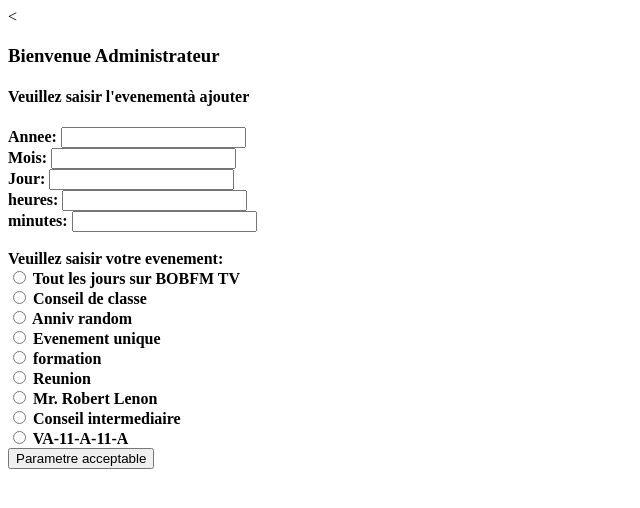
After one commit to MoB-Dos/ProjetWeb, a PHP site: page /formu_agenda.html in a window 1280 px wide. The commit adds this page. Shown: the top 508 px of the page, without its empty margins (0-640 px from the left). Run offline with PHP 8.4, Linux system fonts and the light colour scheme.

Commit message:
calendrier fini

```diff
--- /dev/null
+++ b/Calendrier/formu_agenda.html
@@ -0,0 +1,40 @@
+<<!DOCTYPE html>
+<html>
+<form method="post" action="agenda.php">
+
+
+    <h3>Bienvenue Administrateur<h3>
+      <h4>Veuillez saisir l'evenementà ajouter<h4>
+
+Annee:
+<input type="text" name="annee" required/><br>
+
+Mois:
+<input type="text" name="mois" required/><br>
+
+Jour:
+<input type="text" name="jour" required/><br>
+
+heures:
+<input type="text" name="heures" required/><br>
+
+minutes:
+<input type="text" name="minutes" required/><br>
+
+<form action="AffRadioPost.php" method="POST" name="formulaire"><br>
+Veuillez saisir votre evenement: <br>
+<input type="radio" name="event" value="0"> Tout les jours sur BOBFM TV<br>
+<input type="radio" name="event" value="1"> Conseil de classe <br>
+<input type="radio" name="event" value="2"> Anniv random<br>
+<input type="radio" name="event" value="3"> Evenement unique<br>
+<input type="radio" name="event" value="4"> formation<br>
+<input type="radio" name="event" value="5"> Reunion<br>
+<input type="radio" name="event" value="6"> Mr. Robert Lenon<br>
+<input type="radio" name="event" value="7"> Conseil intermediaire<br>
+<input type="radio" name="event" value="8"> VA-11-A-11-A<br>
+
+<input type="submit" value="Parametre acceptable"/>
+</form>
+
+
+</html>
```
Also changed, not shown: Calendrier/agenda.php (renamed from Calendrier/agenda.html, +16 -19 lines).
